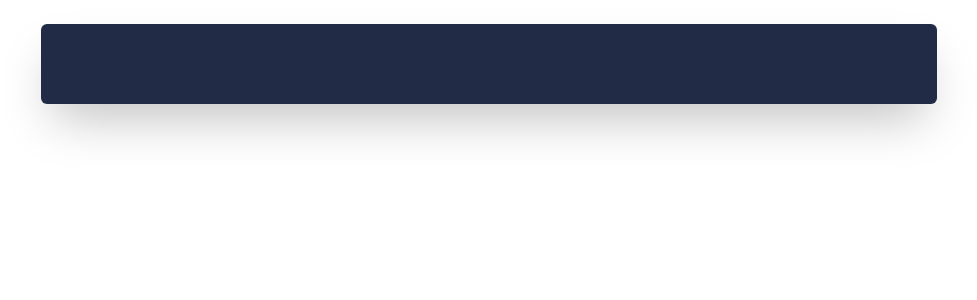
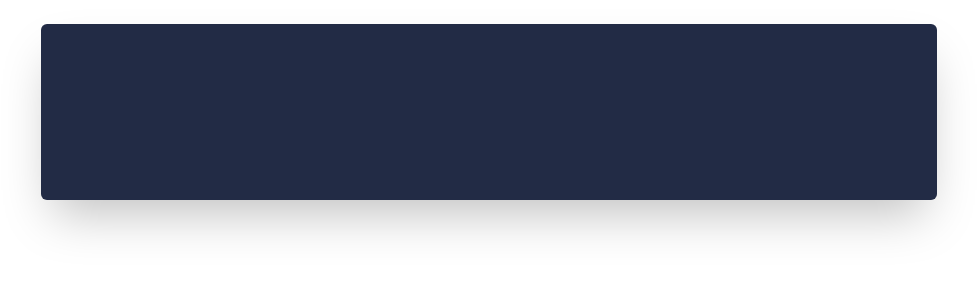
Before and after one commit to engineer-house/home-page, a Next.js app: page /components/molucules/EhCard in a window 1280 px wide. Shown: the top 300 px of the page, without its empty margins (151-1128 px from the left). Built offline with nearby package versions, Linux system fonts and the light colour scheme.

Commit message:
カードの縦の空白を調整

```diff
--- a/pages/components/molucules/EhCard.tsx
+++ b/pages/components/molucules/EhCard.tsx
@@ -14,8 +14,8 @@ const EhCard = ({ title, children }: EhCardProps) => (
       boxShadow={'2xl'}
       rounded={'md'}
     >
-      <Stack color="white" spacing="8" py="6" px="6vw" align={'center'}>
-        <Heading>{title}</Heading>
+      <Stack color="white" spacing="20" py="6vh" px="6vw" align={'center'}>
+        <Heading size="2xl">{title}</Heading>
         <Box fontWeight="500" rounded={'full'}>
           {children}
         </Box>
```
